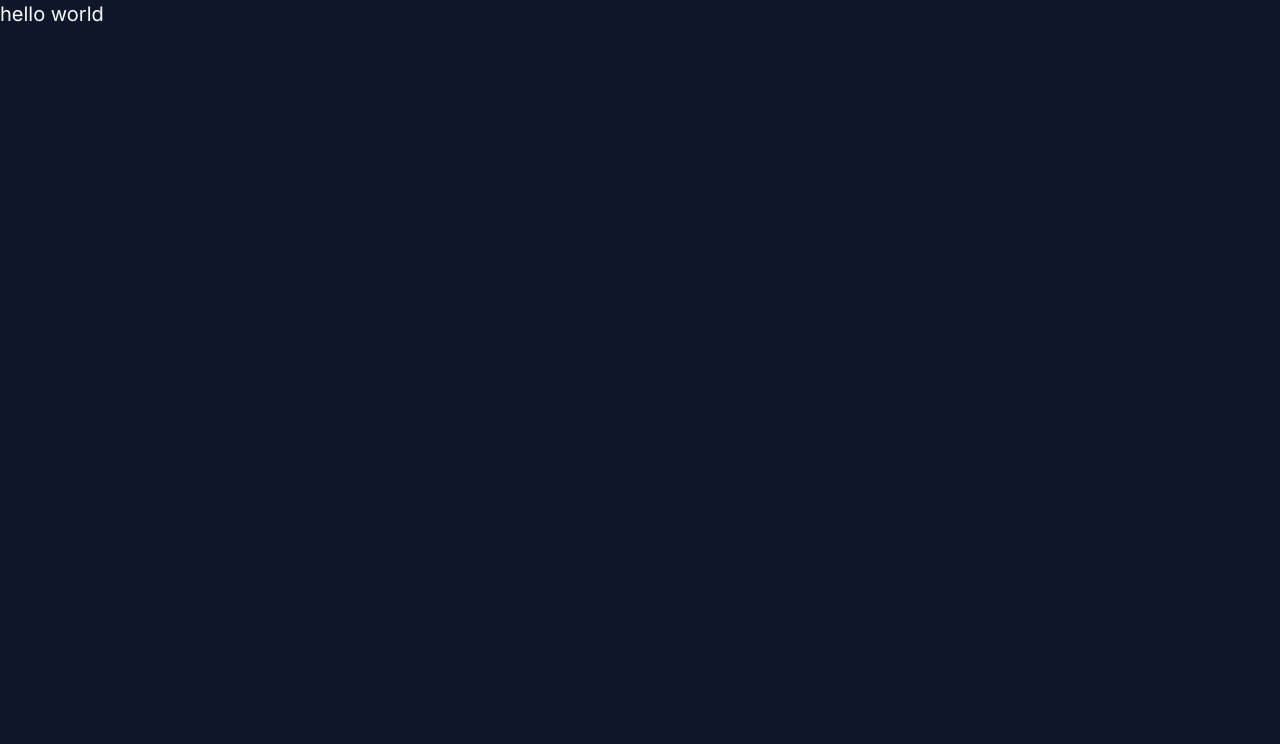
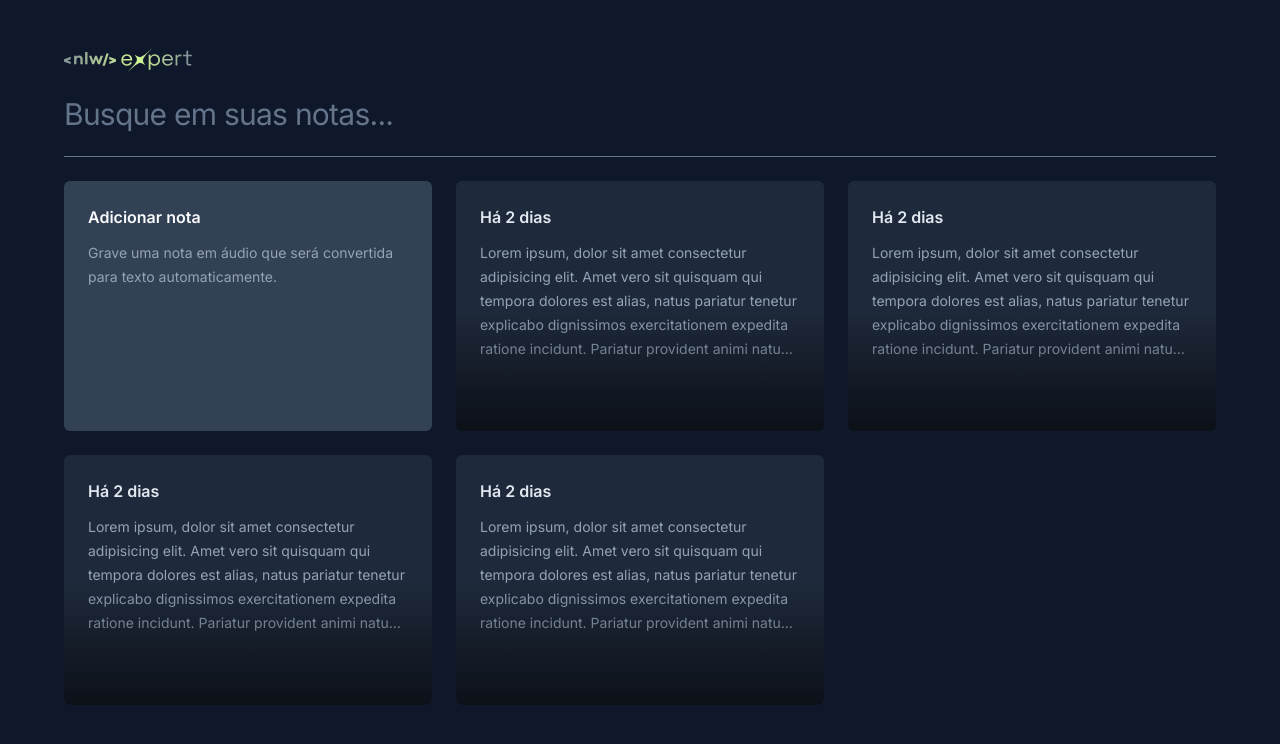
Before and after one commit to CaioLima10/study-nlw-expert-ts, a React (Vite) app: page / in a window 1280 px wide. Shown: the top 744 px of the page. Built offline with nearby package versions, Linux system fonts and the light colour scheme.

Commit message:
feat: add focus card and input

```diff
--- a/src/App.tsx
+++ b/src/App.tsx
@@ -1,7 +1,30 @@
+import logo from "./assets/logo-nlw-expert.svg";
+import NewNodeCard from "./components/new-node-card";
+import NodeCard from "./components/node-card";
+
 function App() {
   return (
-    <div className="w-full h-screen bg-slate-900 text-slate-50 antialiased text-xl">
-      hello world
+    <div className="mx-auto max-w-6xl my-12 space-y-6">
+      <img src={logo} alt="logo_nlw_expert" className="w-32" />
+
+      <form className="w-full">
+        <input
+          type="text"
+          placeholder="Busque em suas notas..."
+          className="w-full text-3xl tracking-tight bg-transparent
+                    text-slate-500 placeholder:text-slate-500 outline-none"
+        />
+      </form>
+
+      <div className="w-full h-px bg-slate-500" />
+
+      <div className="grid grid-cols-3 gap-6 auto-rows-[250px]">
+        <NewNodeCard />
+        <NodeCard />
+        <NodeCard />
+        <NodeCard />
+        <NodeCard />
+      </div>
     </div>
   );
 }
--- /dev/null
+++ b/src/components/new-node-card.tsx
@@ -0,0 +1,12 @@
+export default function NewNodeCard() {
+  return (
+    <div className="rounded-md bg-slate-700 p-6 space-y-3">
+      <span className="text-slate-50 text-base font-semibold">
+        Adicionar nota
+      </span>
+      <p className="text-slate-400 text-sm leading-6">
+        Grave uma nota em áudio que será convertida para texto automaticamente.
+      </p>
+    </div>
+  );
+}
--- /dev/null
+++ b/src/components/node-card.tsx
@@ -0,0 +1,25 @@
+export default function NodeCard() {
+  return (
+    <div
+      className="rounded-md bg-slate-800 p-6 space-y-3 relative
+                  overflow-hidden hover:ring-2 hover:ring-slate-500
+                  focus-visible:ring-2 focus-visible:ring-lime-400"
+    >
+      <span className="text-slate-200 text-base font-semibold">Há 2 dias</span>
+      <p className="text-slate-400 text-sm leading-6 overflow-hidden text-ellipsis line-clamp-5">
+        Lorem ipsum, dolor sit amet consectetur adipisicing elit. Amet vero sit
+        quisquam qui tempora dolores est alias, natus pariatur tenetur explicabo
+        dignissimos exercitationem expedita ratione incidunt. Pariatur provident
+        animi natus. Lorem ipsum, dolor sit amet consectetur adipisicing elit.
+        Amet vero sit quisquam qui tempora dolores est alias, natus pariatur
+        tenetur explicabo dignissimos exercitationem expedita ratione incidunt.
+        Pariatur provident animi natus.
+      </p>
+
+      <div
+        className="absolute left-0 right-0 bottom-0 h-1/2
+                      bg-gradient-to-t from-black/60 to-black/0 pointer-events-none"
+      />
+    </div>
+  );
+}
```
